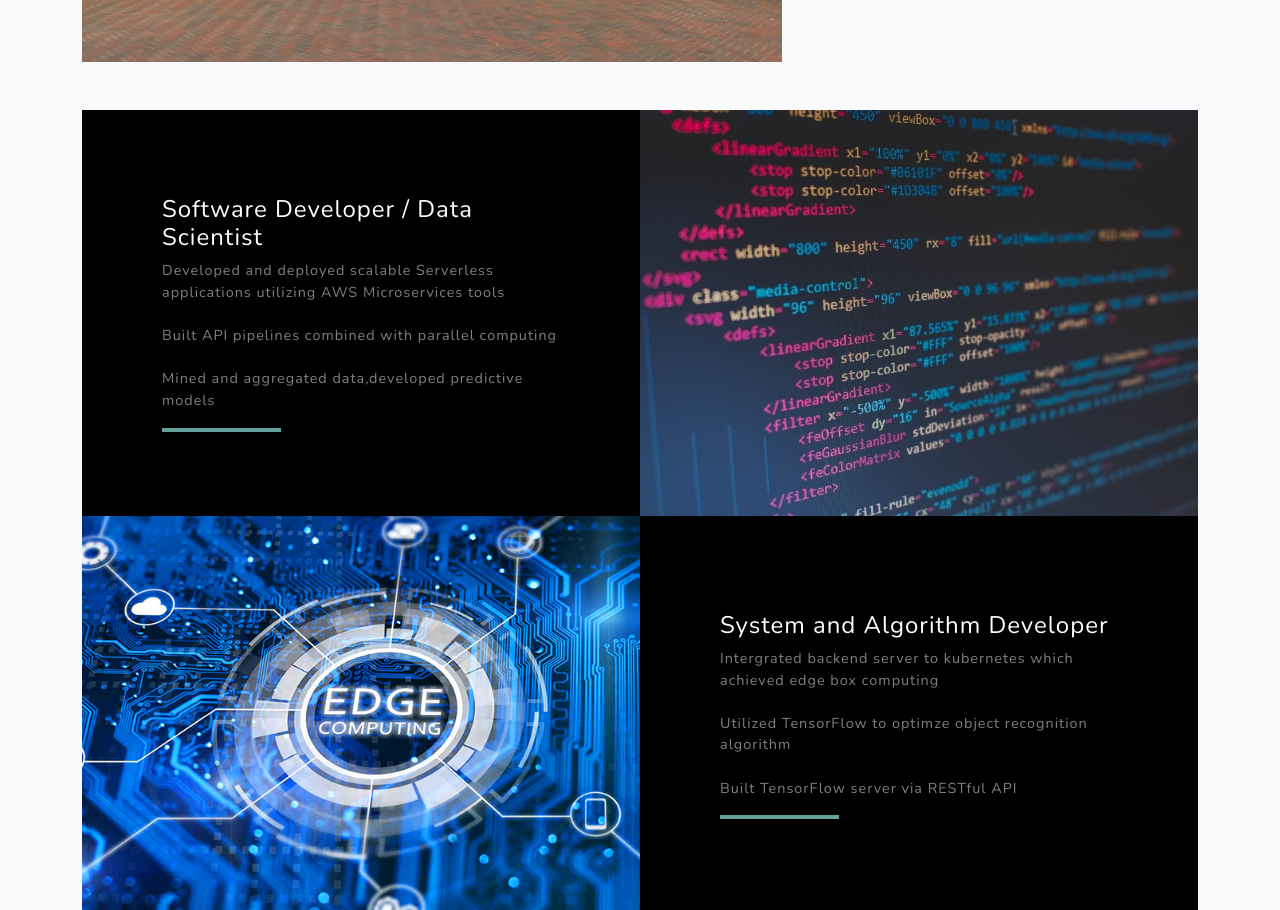
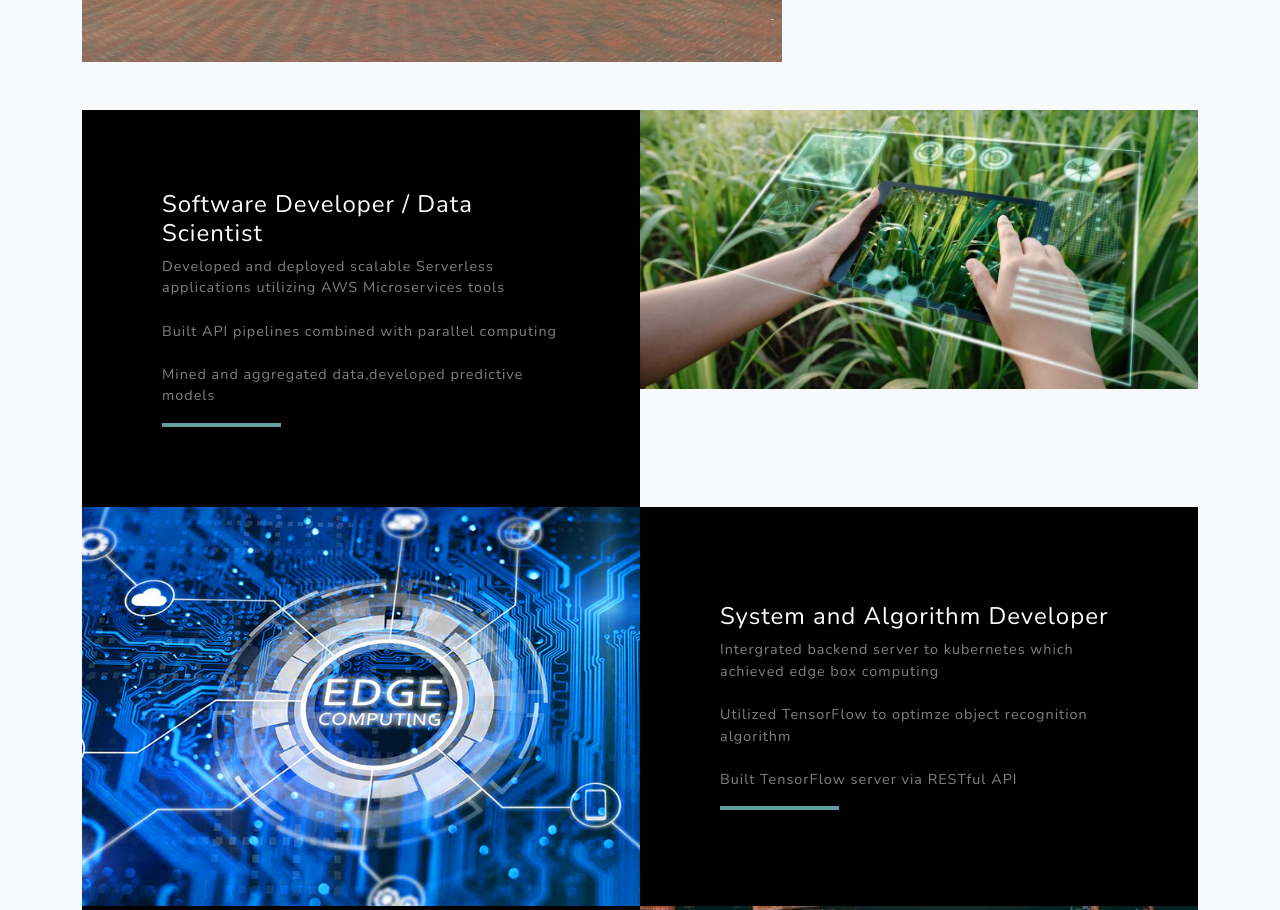
Before and after one commit to bobojingtian/single-page-site, a website: page dist/index.html in a window 1280 px wide. Shown: the part 2413-3323 px from the top of the page. Drawn offline with nearby package versions, Linux system fonts and the light colour scheme.

Commit message:
update agTech image

```diff
--- a/dist/index.html
+++ b/dist/index.html
@@ -79,7 +79,7 @@
 
                 <!-- Project One Row-->
                 <div class="row justify-content-center no-gutters">
-                    <div class="col-lg-6"><img class="img-fluid" src="assets/img/pro4.jpg" alt="" /></div>
+                    <div class="col-lg-6"><img class="img-fluid" src="assets/img/agTech.jpg" alt="" /></div>
                     <div class="col-lg-6 order-lg-first">
                         <div class="bg-black text-center h-100 project">
                             <div class="d-flex h-100">
```
